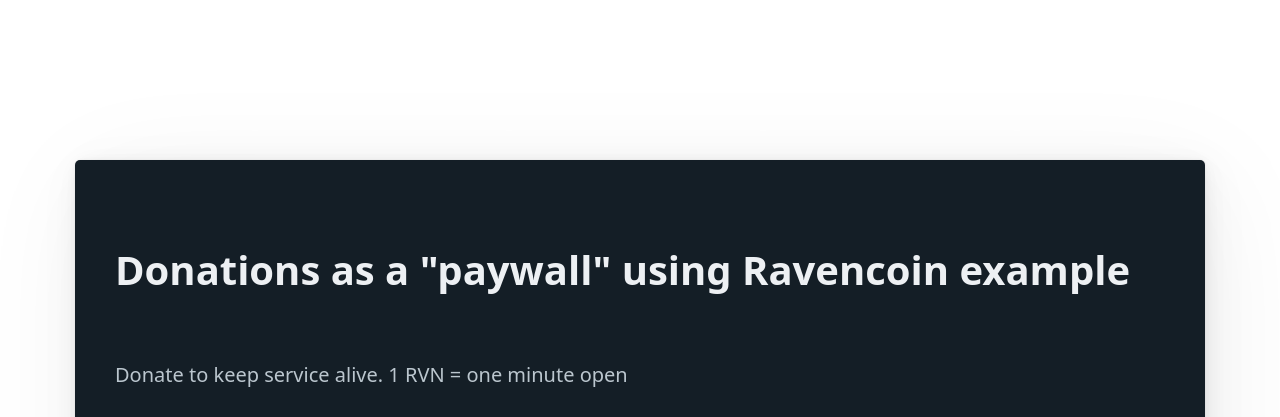
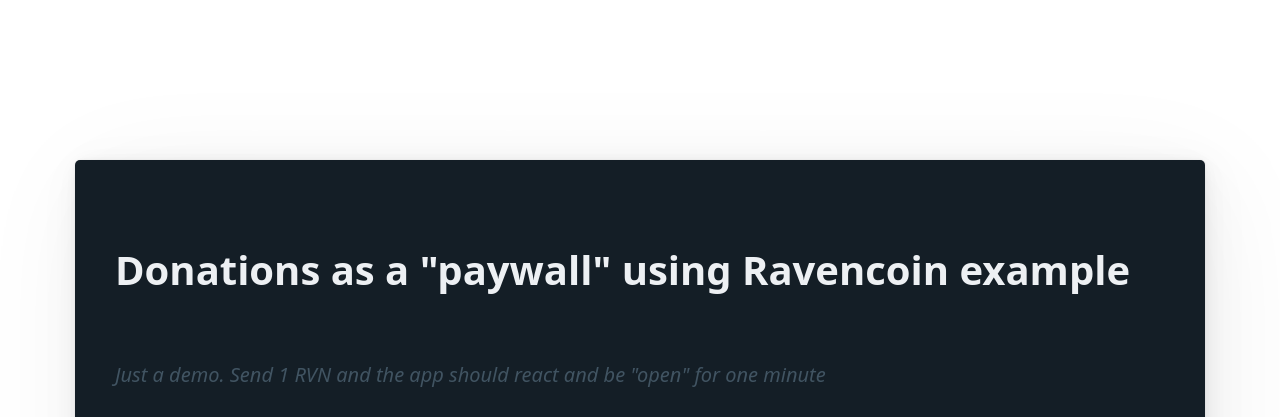
Before and after one commit to ravenrebels/donations-demo, a website: page gui/index.html in a window 1280 px wide. Shown: the top 417 px of the page. Drawn offline with nearby package versions, Linux system fonts and the light colour scheme; no server answers.

Commit message:
Better text

```diff
--- a/gui/index.html
+++ b/gui/index.html
@@ -35,7 +35,7 @@
             <h1>Donations as a "paywall" using Ravencoin example</h1>
             <p id="status">
             </p>
-            <p>Donate to keep service alive. 1 RVN = one minute open</p>
+            <i>Just a demo. Send 1 RVN and the app should react and be "open" for one minute</i>
             <p>
             <pre style="font-size: 200%">RCNAqdWHuQ2GeMWNCWKzp6snUxj6sb3jBN</pre>
             <img id="qr"
```
